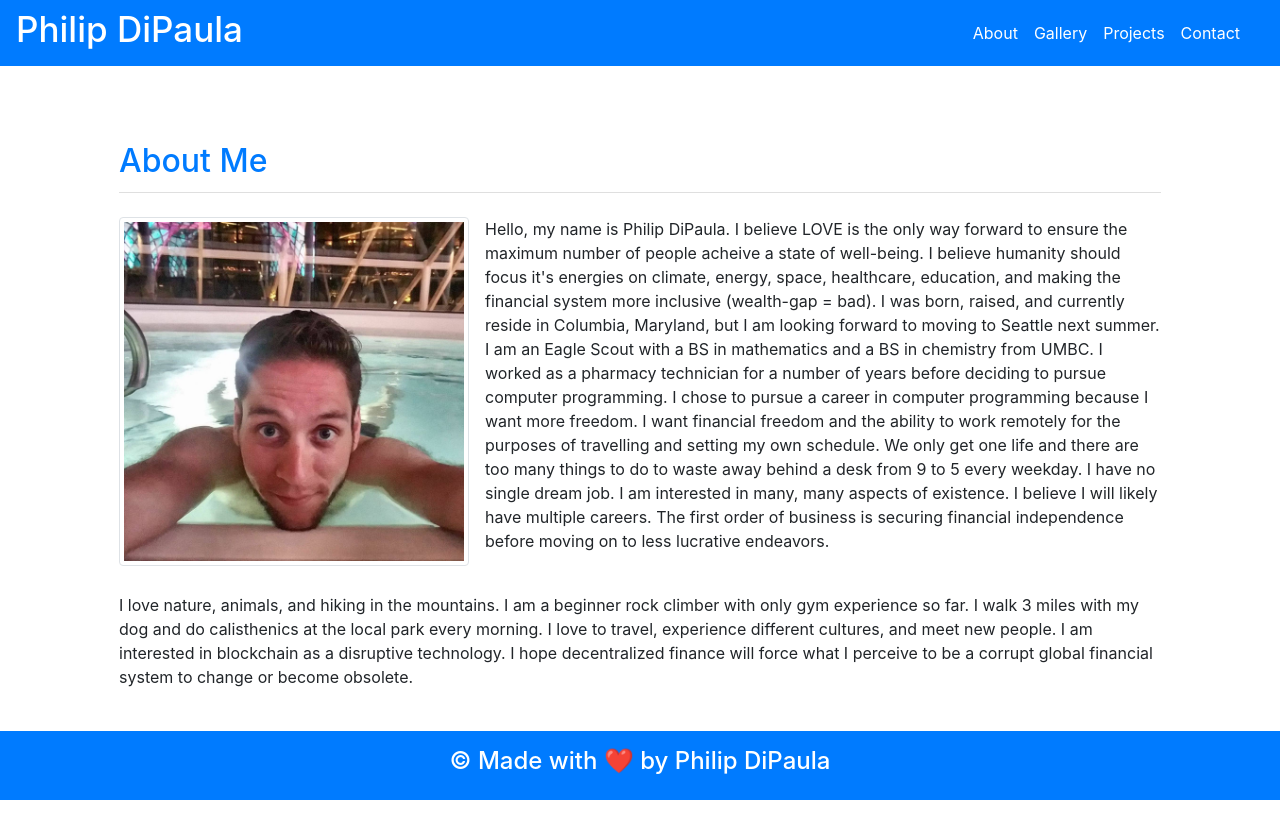
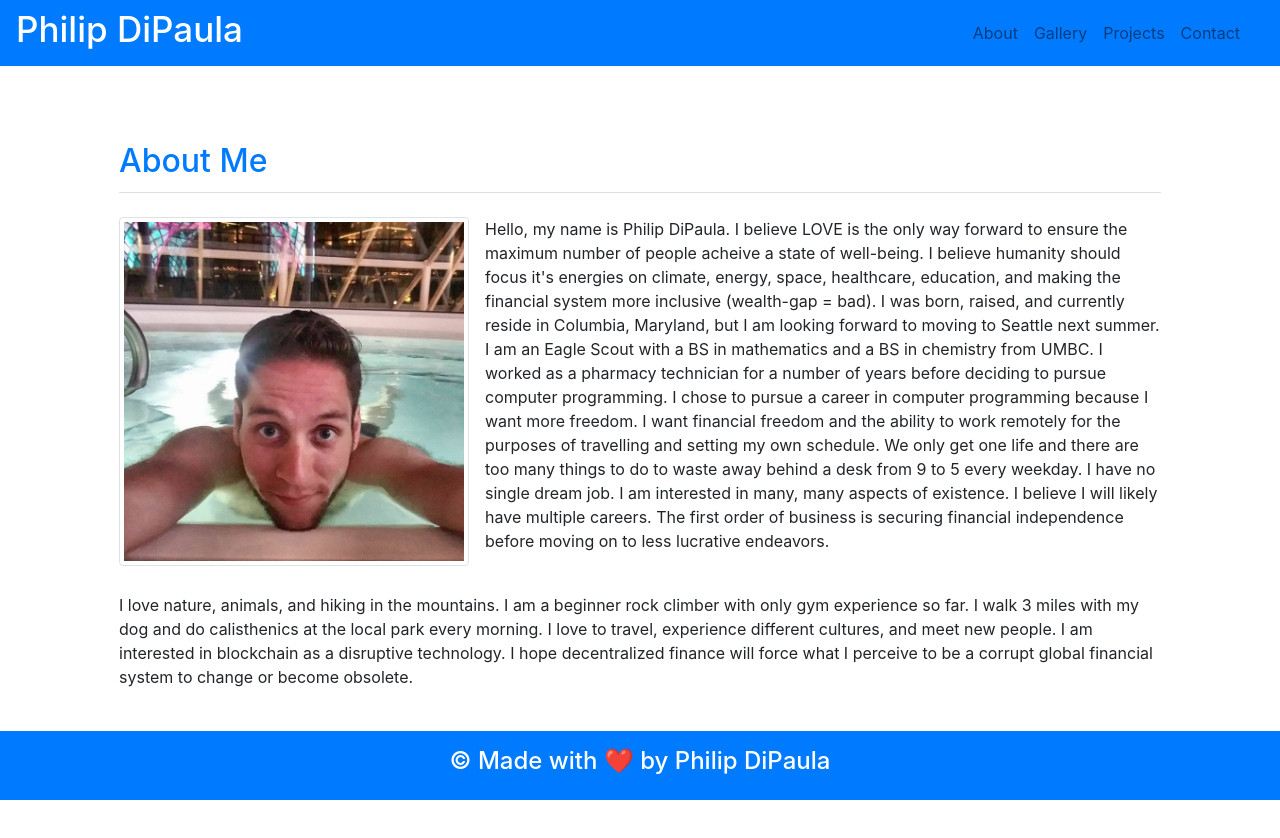
Before and after one commit to pjdip/ReactPortfolio, a React (Create React App) app: page / in a window 1280 px wide. Shown: the top 838 px of the page. Built offline with nearby package versions, Linux system fonts and the light colour scheme.

Commit message:
navbar edits

```diff
--- a/src/components/Navbar/index.js
+++ b/src/components/Navbar/index.js
@@ -10,10 +10,14 @@ const Navbr = () => {
             <Navbar.Toggle aria-controls="basic-navbar-nav" />
             <Navbar.Collapse id="basic-navbar-nav">
                 <Nav className="ml-auto mr-3">
-                    <Nav.Link as={Link} className="text-white" href="/about">About</Nav.Link>
+                    <Link to="/about" className="nav-link">About</Link>
+                    <Link to="/gallery" className="nav-link">Gallery</Link>
+                    <Link to="/projects" className="nav-link">Projects</Link>
+                    <Link to="/contact" className="nav-link">Contact</Link>
+{/*                     <Nav.Link as={Link} className="text-white" href="/about">About</Nav.Link>
                     <Nav.Link as={Link} className="text-white" href="/gallery">Gallery</Nav.Link>
                     <Nav.Link as={Link} className="text-white" href="/projects">Projects</Nav.Link>
-                    <Nav.Link as={Link} className="text-white" href="/contact">Contact</Nav.Link>
+                    <Nav.Link as={Link} className="text-white" href="/contact">Contact</Nav.Link> */}
                 </Nav>
             </Navbar.Collapse>
         </Navbar>
```
